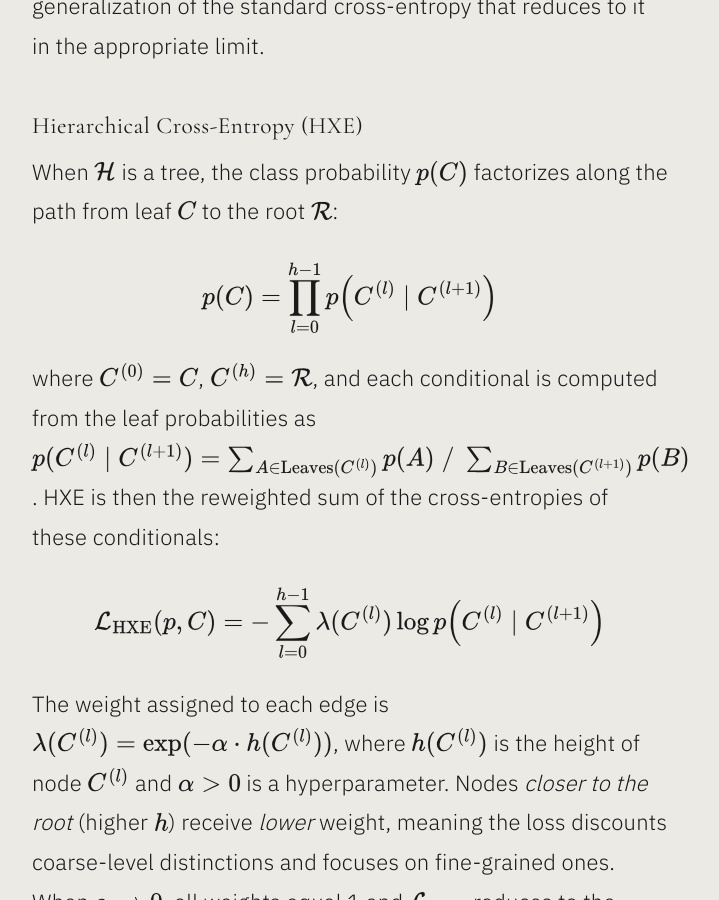
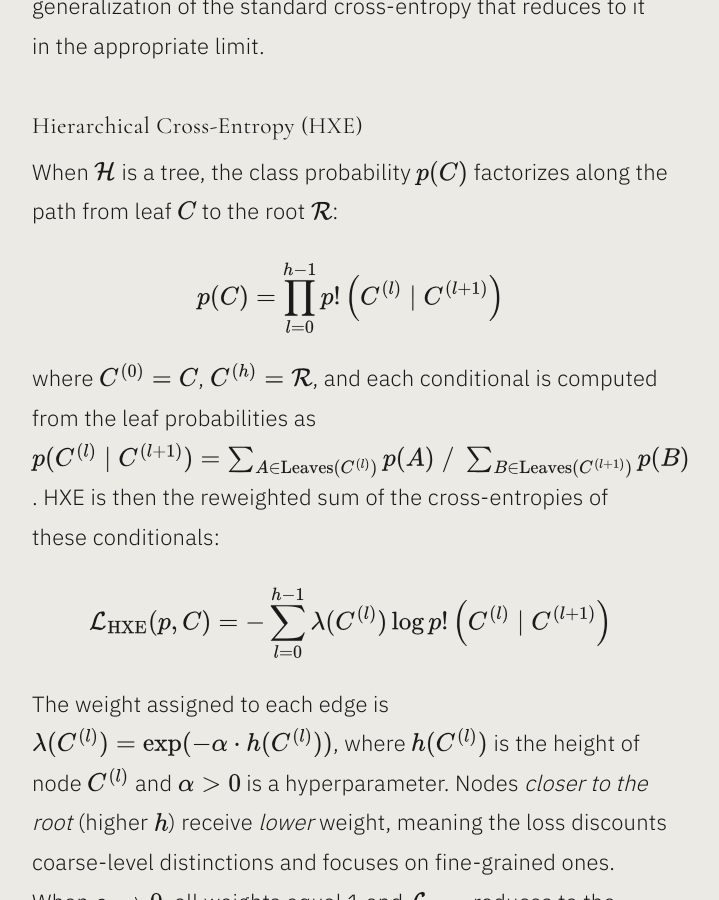
Before and after one commit to WRafell/wrafell.github.io, a Jekyll site: the page built from _posts/2026-06-12-mistake-severity-deep-classification.md, in a window 1280 px wide and 900 px high, scrolled down 4664 px. Shown: the whole window, without its empty margins (290-1009 px from the left). Built offline with Jekyll 4.4.1, drawn with Linux system fonts in a browser that asks for light colours; cached includes are drawn as plain includes; some of the changed text lies outside the part shown.

Commit message:
Fix math rendering: escape backslashes before { } ! for kramdown
Kramdown strips the backslash before escapable punctuation inside
math spans, dropping set-builder braces and spacing commands.
Double the backslash on affected inline/display equations.

Co-Authored-By: Claude Opus 4.8 <noreply@anthropic.com>

```diff
--- a/_posts/2026-06-12-mistake-severity-deep-classification.md
+++ b/_posts/2026-06-12-mistake-severity-deep-classification.md
@@ -57,11 +57,11 @@ The paper proposes two loss functions, each a one-parameter generalization of th
 
 When $\mathcal{H}$ is a tree, the class probability $p(C)$ factorizes along the path from leaf $C$ to the root $\mathcal{R}$:
 
-$$p(C) = \prod_{l=0}^{h-1} p\!\left(C^{(l)} \mid C^{(l+1)}\right)$$
+$$p(C) = \prod_{l=0}^{h-1} p\\!\left(C^{(l)} \mid C^{(l+1)}\right)$$
 
 where $C^{(0)} = C$, $C^{(h)} = \mathcal{R}$, and each conditional is computed from the leaf probabilities as $p(C^{(l)} \mid C^{(l+1)}) = \sum_{A \in \text{Leaves}(C^{(l)})} p(A) \;/\; \sum_{B \in \text{Leaves}(C^{(l+1)})} p(B)$. HXE is then the reweighted sum of the cross-entropies of these conditionals:
 
-$$\mathcal{L}_{\text{HXE}}(p, C) = -\sum_{l=0}^{h-1} \lambda(C^{(l)}) \log p\!\left(C^{(l)} \mid C^{(l+1)}\right)$$
+$$\mathcal{L}_{\text{HXE}}(p, C) = -\sum_{l=0}^{h-1} \lambda(C^{(l)}) \log p\\!\left(C^{(l)} \mid C^{(l+1)}\right)$$
 
 The weight assigned to each edge is $\lambda(C^{(l)}) = \exp(-\alpha \cdot h(C^{(l)}))$, where $h(C^{(l)})$ is the height of node $C^{(l)}$ and $\alpha > 0$ is a hyperparameter. Nodes *closer to the root* (higher $h$) receive *lower* weight, meaning the loss discounts coarse-level distinctions and focuses on fine-grained ones. When $\alpha \to 0$, all weights equal 1 and $\mathcal{L}_{\text{HXE}}$ reduces to the standard cross-entropy.
 
@@ -79,7 +79,7 @@ The paper uses two metrics based on the height of the LCA between the predicted
 
 **Hierarchical distance of a mistake.** The LCA height $h(\text{LCA}(\hat{y}, y))$ is computed only for *misclassified* examples (where $\hat{y} \neq y$) and averaged over all such examples. This measures the severity of errors when a single top-1 prediction is considered.
 
-**Average hierarchical distance of top-$k$.** For each test example, the mean LCA height between the ground truth $y$ and each of the $k$ most likely predictions is computed, then averaged over the test set. This is relevant when multiple hypotheses can be considered by a downstream system, and is reported for $k \in \{1, 5, 20\}$.
+**Average hierarchical distance of top-$k$.** For each test example, the mean LCA height between the ground truth $y$ and each of the $k$ most likely predictions is computed, then averaged over the test set. This is relevant when multiple hypotheses can be considered by a downstream system, and is reported for $k \in \\{1, 5, 20\\}$.
 
 ### Key Findings and Limitations
 
@@ -93,7 +93,7 @@ The key limitation is that both the loss and the metric treat errors *symmetrica
 
 Hong et al. (2026) addresses a critical limitation of the previous hierarchy-aware methods, including Bertinetto et al. (2020): they treat the severity of a mistake symmetrically. In clinical diagnosis, however, misclassifying an urgent finding as a trivial one is incomparably more severe than the reverse. This paper introduces **PAMS** (**P**riority-**A**ware **M**istake **S**everity), an MIL-based training framework designed to address the asymmetry of misclassification risk in multiclass WSI diagnosis.
 
-**Problem Setting.** Each WSI $X_a$ is treated as a bag of patch-level instances $\{x_{a,k}\}_{k=1}^{n(X_a)}$. Although individual patch labels $y_{a,k}$ are unknown during training, the bag-level label $Y_a$ is assigned as the most severe diagnosis present among all patches $Y_a = \max_c\!\left(\{y_{a,k}\}_{k=1}^{n(X_a)}\right)$, where classes are ordered by clinical urgency: $0 \prec 1 \prec \cdots \prec C-1$. A pre-trained feature extractor maps patches to encoded instances, which a MIL aggregator combines to predict the bag label $\hat{Y}_a$. To leverage the diagnostic hierarchy, PAMS trains one MIL classifier $f_{\theta_h}$ per hierarchy level $h$, from the finest level $\mathcal{H}$ (e.g., 7 cancer subtypes) up to a single root $\mathcal{R}$ (e.g., Benign / Atypical / Malignant), each with a separate classification head over the shared MIL backbone.
+**Problem Setting.** Each WSI $X_a$ is treated as a bag of patch-level instances $\\{x_{a,k}\\}_{k=1}^{n(X_a)}$. Although individual patch labels $y_{a,k}$ are unknown during training, the bag-level label $Y_a$ is assigned as the most severe diagnosis present among all patches $Y_a = \max_c\\!\left(\\{y_{a,k}\\}_{k=1}^{n(X_a)}\right)$, where classes are ordered by clinical urgency: $0 \prec 1 \prec \cdots \prec C-1$. A pre-trained feature extractor maps patches to encoded instances, which a MIL aggregator combines to predict the bag label $\hat{Y}_a$. To leverage the diagnostic hierarchy, PAMS trains one MIL classifier $f_{\theta_h}$ per hierarchy level $h$, from the finest level $\mathcal{H}$ (e.g., 7 cancer subtypes) up to a single root $\mathcal{R}$ (e.g., Benign / Atypical / Malignant), each with a separate classification head over the shared MIL backbone.
 
 ### Methodology
 
@@ -197,7 +197,7 @@ Both papers propose metrics that go beyond top-$k$ accuracy to capture mistake q
 |---|---|---|
 | Top-$k$ error *(Both)* | Fraction of examples where the ground truth is not among the top-$k$ predictions. Treats all mistakes equally. | Lower $\downarrow$ |
 | Hier. dist. of a mistake *(Bertinetto)* | Mean $h(\text{LCA}(\hat{y}, y))$ over misclassified examples only ($\hat{y} \neq y$). | Lower $\downarrow$ |
-| Avg. hier. dist. top-$k$ *(Bertinetto)* | Mean $h(\text{LCA}(\hat{y}_i, y))$ over the $k$ most likely predictions per example, averaged over the test set. $k \in \{1,5,20\}$. | Lower $\downarrow$ |
+| Avg. hier. dist. top-$k$ *(Bertinetto)* | Mean $h(\text{LCA}(\hat{y}_i, y))$ over the $k$ most likely predictions per example, averaged over the test set. $k \in \\{1,5,20\\}$. | Lower $\downarrow$ |
 | AsCC *(Hong et al.)* | $\frac{1}{\sum_{i,j} S^h_{i,j}} \sum_{i,j} \frac{S^h_{i,j}}{W^h_{i,j}}$, with $W^h_{i,j} = 1 + \lvert i-j \rvert + \mathbb{1}(c^h_i \succ c^h_j) P$. Severity over all samples. | Higher $\uparrow$ |
 | AsMC *(Hong et al.)* | $\frac{1}{\sum_{i \neq j} S^h_{i,j}} \sum_{i \neq j} \frac{S^h_{i,j}}{W^h_{i,j}-1}$. Same $W^h_{i,j}$, restricted to misclassified samples only. | Higher $\uparrow$ |
 
```
